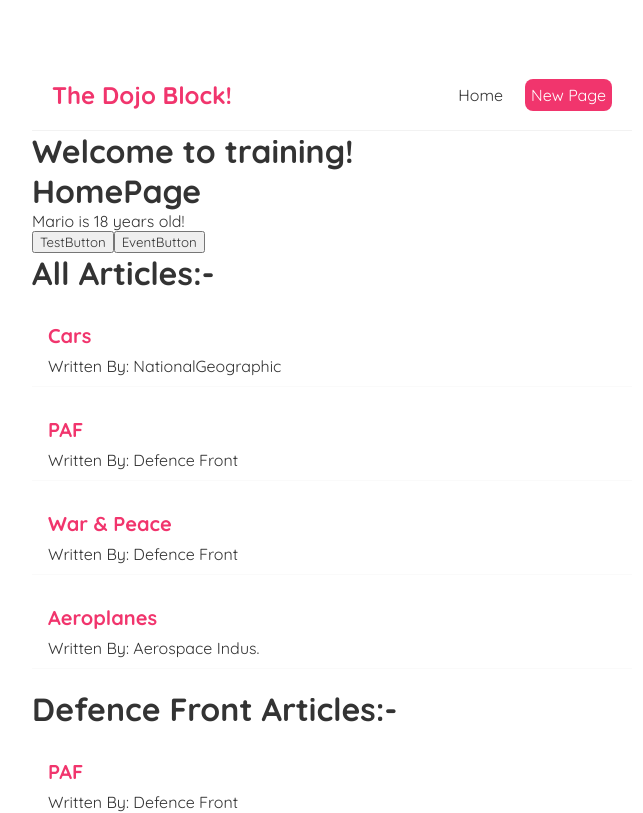
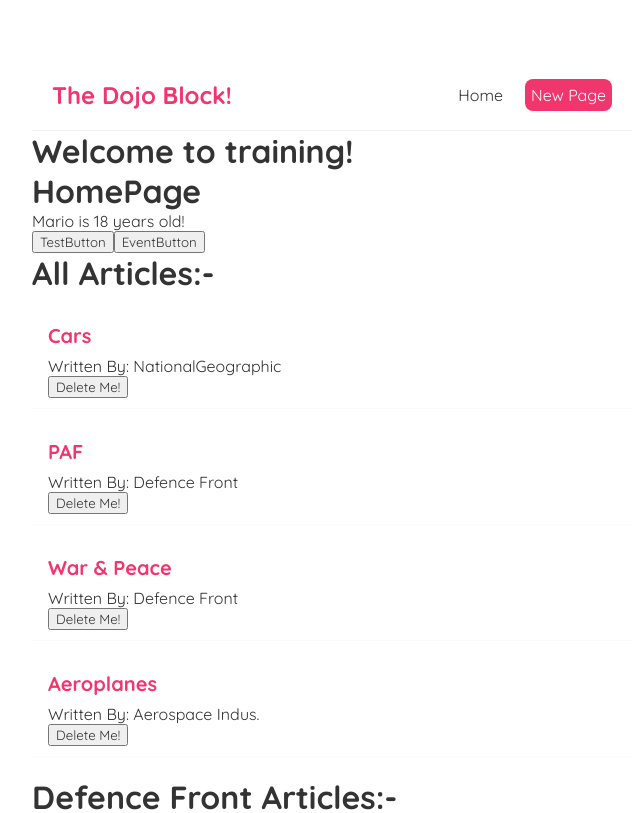
Before and after one commit to HarisAli-git/ArticlesPage, a React (Create React App) app: page / in a window 1280 px wide. Shown: the top 813 px of the page, without its empty margins (308-951 px from the left). Built offline with nearby package versions, Linux system fonts and the light colour scheme; the HTML template or start-up script is replaced by a standard one.

Commit message:
Added Delete Button

```diff
--- a/src/Article.js
+++ b/src/Article.js
@@ -1,6 +1,4 @@
-const Article = (props) => {
-    const articles = props.articles;
-    const title = props.title;
+const Article = ({articles, title, deleteArticle}) => {
 
     return (
         <div>
@@ -10,6 +8,7 @@ const Article = (props) => {
             <div className="article-desc" key={article.id}>
                 <h2 className="title">{article.title}</h2>
                 <p className="author"> Written By: {article.author}</p>
+                <button onClick={() => deleteArticle(article.id)}>Delete Me!</button>
             </div>
         ))}</div>
         </div>
--- a/src/Home.js
+++ b/src/Home.js
@@ -4,12 +4,17 @@ import Article from "./Article";
 const Home = () => {
     const [name, UpdateName] = useState('Mario');
     const [Age, UpdateAge] = useState(18);
-    const [Articles, ShowArticles] = useState([
+    const [Articles, UpdateArticle] = useState([
         {title: "Cars", body: "VolksWagon....", author: "NationalGeographic", id: 1},
         {title: "PAF", body: "CAC/PAC JF-17 Thunder....", author: "Defence Front", id: 2},
         {title: "War & Peace", body: "Terrorist Insurgence....", author: "Defence Front", id: 3},
         {title: "Aeroplanes", body: "Boeing 777 300ER....", author: "Aerospace Indus.", id: 4},
     ]);
+
+    const deleteArticle = (id) => {
+        const newArticles = Articles.filter(article => article.id !== id);
+        UpdateArticle(newArticles);
+    }
 
     const clickEvent = (name, e) => {
         console.log("Button is Hit by: ", name, e);
@@ -31,7 +36,7 @@ const Home = () => {
                 }
             }>TestButton</button>
             <button onClick={TestEvent}>EventButton</button>
-            <Article articles={Articles} title={"All Articles:- "}/>
+            <Article articles={Articles} title={"All Articles:- "} deleteArticle={deleteArticle}/>
             <Article articles={Articles.filter((article) => article.author === "Defence Front")} title={"Defence Front Articles:- "}/>
         </div>
     );
```
